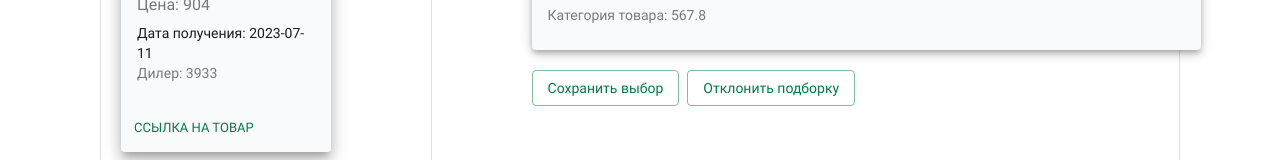
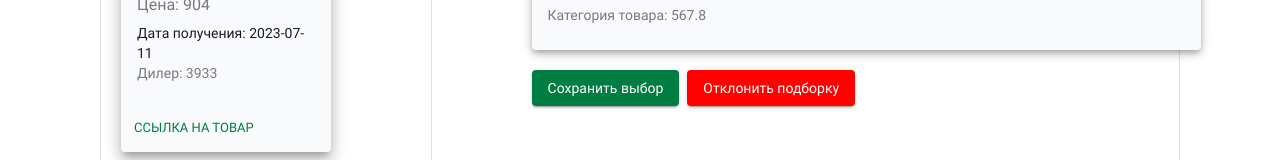
Before and after one commit to Prosept-marking/frontend, a React (Create React App) app: page /compare in a window 1280 px wide. Shown: the part 726-886 px from the top of the page. Built offline with nearby package versions, Linux system fonts and the light colour scheme.

Commit message:
fix: fix button styles

```diff
--- a/src/components/BasicButton/index.tsx
+++ b/src/components/BasicButton/index.tsx
@@ -6,21 +6,25 @@ export const BasicButton: FC<{
   type?: 'button' | 'submit' | 'reset' | undefined;
   onClick?: () => void;
   variant?: 'text' | 'contained' | 'outlined' | undefined;
-}> = ({ text, type, onClick, variant = 'contained' }) => {
+  color?:
+    | 'inherit'
+    | 'primary'
+    | 'secondary'
+    | 'success'
+    | 'error'
+    | 'info'
+    | 'warning';
+}> = ({ text, type, onClick, variant = 'contained', color = 'primary' }) => {
   return (
     <Button
       sx={{
         fontSize: 14,
         textTransform: 'none',
-        '&:hover': {
-          color: 'white',
-          backgroundColor: 'primary.dark',
-        },
       }}
       variant={variant}
       type={type}
       onClick={onClick}
-      color={type === 'reset' ? 'error' : 'primary'}
+      color={type === 'reset' ? 'error' : color}
     >
       {text}
     </Button>
--- a/src/components/EditModeForm/index.tsx
+++ b/src/components/EditModeForm/index.tsx
@@ -62,16 +62,8 @@ export default function EditModeForm() {
           </Typography>
           <ProductCard />
           <Box display={'flex'} flexDirection={'row'} columnGap={2}>
-            <BasicButton
-              text="Сохранить выбор"
-              variant="outlined"
-              type="button"
-            />
-            <BasicButton
-              text="Отклонить подборку"
-              variant="outlined"
-              type="button"
-            />
+            <BasicButton text="Сохранить выбор" />
+            <BasicButton text="Отклонить подборку" color="error" />
           </Box>
         </Box>
       </Stack>
--- a/src/theme.tsx
+++ b/src/theme.tsx
@@ -7,7 +7,6 @@ const theme = createTheme({
     primary: {
       main: '#007d42', // Основной зеленый цвет
       light: '#9fceb8', // Светлый синий
-      dark: '#000000',
     },
     secondary: {
       main: '#409e72', // Зеленый вторичный цвет
```
